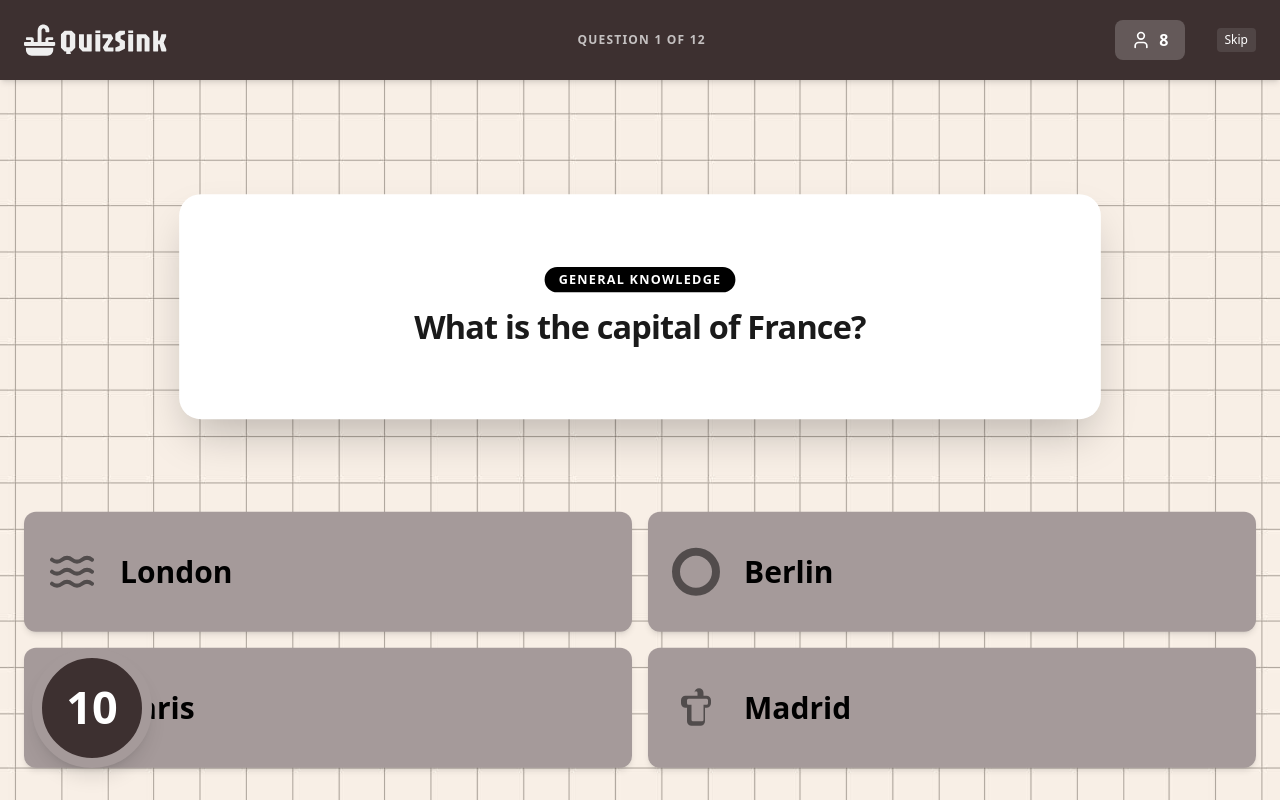
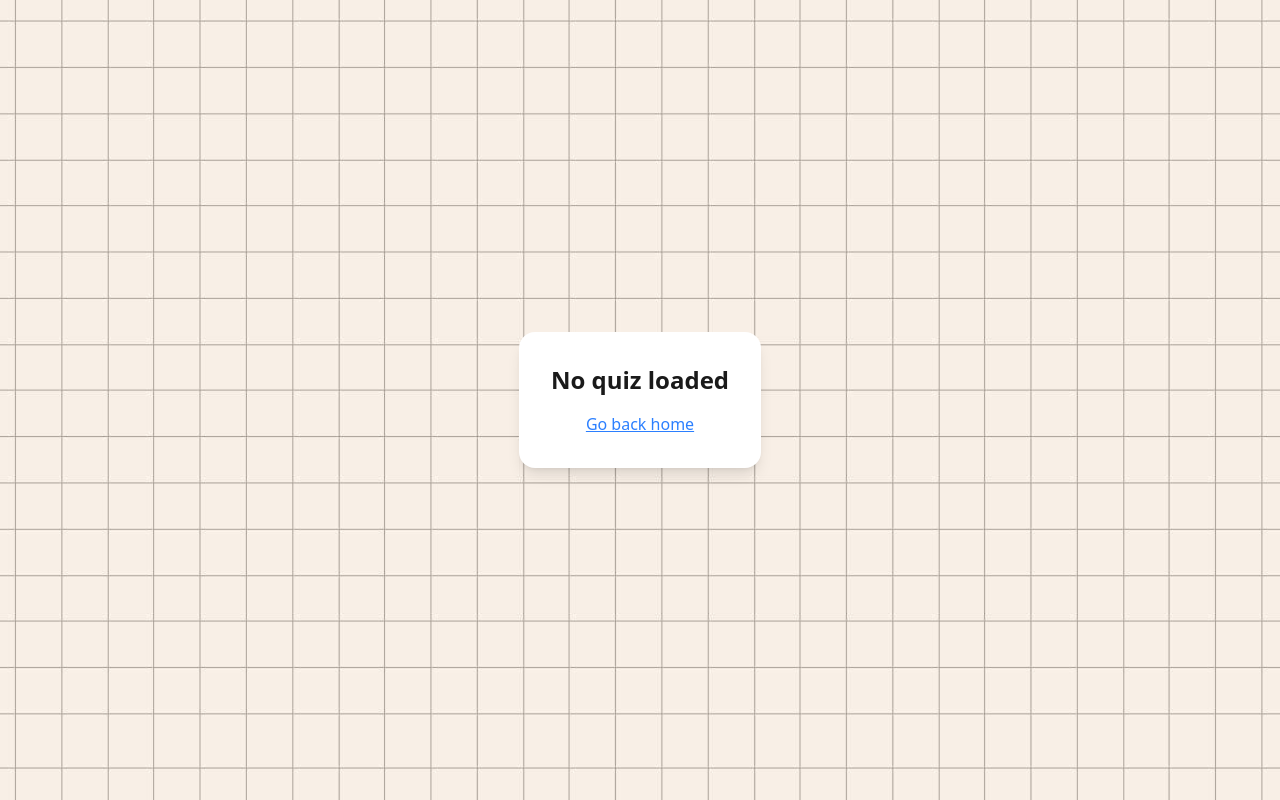
Before and after one commit to Brettberry07/quiz-show, a Next.js app in the folder frontend/: page /host/game in a window 1280 px wide. Built offline with nearby package versions, Linux system fonts and the light colour scheme.

Commit message:
update: fixed the leadership screen better

```diff
--- a/frontend/app/host/game/page.tsx
+++ b/frontend/app/host/game/page.tsx
@@ -5,15 +5,31 @@ import { Droplets, User, Waves, Hand } from "lucide-react";
 import Link from 'next/link';
 import { useRouter, useSearchParams } from "next/navigation";
 import { useState, useEffect } from "react";
+import { useGame } from "@/context/GameContext";
+
+const ANSWER_ICONS = [
+  <Waves key="wave" className="w-12 h-12 fill-current" />,
+  <div key="circle" className="w-12 h-12 rounded-full border-8 border-current" />,
+  <Hand key="hand" className="w-12 h-12 fill-current" />,
+  <svg key="svg" className="w-12 h-12 fill-current" viewBox="0 0 64 64" fill="currentColor"><path d="M50 16h-8v-4a6 6 0 00-12 0v4H18a6 6 0 00-6 6v4a6 6 0 006 6h2v18a6 6 0 006 6h12a6 6 0 006-6V32h2a6 6 0 006-6v-4a6 6 0 00-6-6zm-20-4a2 2 0 114 0v4h-4v-4zm18 14a2 2 0 01-2 2h-4v20a2 2 0 01-2 2H28a2 2 0 01-2-2V28h-4a2 2 0 01-2-2v-4a2 2 0 012-2h24a2 2 0 012 2v4z" /></svg>
+];
 
 export default function HostGamePage() {
   const router = useRouter();
   const searchParams = useSearchParams();
-  const currentQuestion = parseInt(searchParams.get("q") || "1");
-  const totalQuestions = parseInt(searchParams.get("total") || "12");
+  const currentQuestionNum = parseInt(searchParams.get("q") || "1");
+  const totalQuestions = parseInt(searchParams.get("total") || "1");
+
+  const { currentQuiz, setCurrentQuestionIndex } = useGame();
+  const currentQuestion = currentQuiz?.questions[currentQuestionNum - 1];
 
   const [gameState, setGameState] = useState<'reading' | 'answering'>('reading');
   const [timeLeft, setTimeLeft] = useState(10);
+
+  // Set the current question index in context
+  useEffect(() => {
+    setCurrentQuestionIndex(currentQuestionNum - 1);
+  }, [currentQuestionNum, setCurrentQuestionIndex]);
 
   // Initial sequence: Read question (5s) -> Answer phase (starts timer)
   useEffect(() => {
@@ -35,13 +51,25 @@ export default function HostGamePage() {
     }
     // Auto-advance when time is up - go to leaderboard
     if (timeLeft === 0) {
-        router.push(`/host/leaderboard?q=${currentQuestion}&total=${totalQuestions}`);
+        router.push(`/host/leaderboard?q=${currentQuestionNum}&total=${totalQuestions}`);
     }
-  }, [gameState, timeLeft, router, currentQuestion, totalQuestions]);
+  }, [gameState, timeLeft, router, currentQuestionNum, totalQuestions]);
 
   const handleManualNext = () => {
-    router.push(`/host/leaderboard?q=${currentQuestion}&total=${totalQuestions}`);
+    router.push(`/host/leaderboard?q=${currentQuestionNum}&total=${totalQuestions}`);
   };
+
+  // If no quiz loaded, show loading or redirect
+  if (!currentQuiz || !currentQuestion) {
+    return (
+      <div className="min-h-screen flex items-center justify-center" style={{ backgroundImage: "url('/TileBG.svg')", backgroundRepeat: "repeat", backgroundSize: "auto" }}>
+        <div className="bg-white p-8 rounded-2xl shadow-lg text-center">
+          <h2 className="text-2xl font-bold mb-4">No quiz loaded</h2>
+          <Link href="/home" className="text-blue-500 underline">Go back home</Link>
+        </div>
+      </div>
+    );
+  }
 
   return (
     <div className="min-h-screen w-full text-[#111] flex flex-col overflow-hidden" style={{ backgroundImage: "url('/TileBG.svg')", backgroundRepeat: "repeat", backgroundSize: "auto" }}>
@@ -57,7 +85,7 @@ export default function HostGamePage() {
                 </div>
 
                 <div className="flex flex-col items-center">
-                    <span className="text-xs font-bold uppercase tracking-widest text-white/70">Question {currentQuestion} of {totalQuestions}</span>
+                    <span className="text-xs font-bold uppercase tracking-widest text-white/70">Question {currentQuestionNum} of {totalQuestions}</span>
                 </div>
 
                 <div className="flex items-center gap-4">
@@ -92,10 +120,10 @@ export default function HostGamePage() {
                 >
                 <div className="space-y-6">
                     <span className="inline-block px-4 py-1 bg-black text-white text-sm font-bold uppercase tracking-widest rounded-full mb-4">
-                        General Knowledge
+                        {currentQuiz.name}
                     </span>
                     <h1 className={`${gameState === 'answering' ? 'text-4xl' : 'text-5xl md:text-7xl'} font-black tracking-tight text-[#1a1a1a] leading-tight transition-all duration-500`}>
-                        What is the capital of France?
+                        {currentQuestion.question}
                     </h1>
                 </div>
             </motion.div>
@@ -111,27 +139,15 @@ export default function HostGamePage() {
                     transition={{ type: "spring", stiffness: 300, damping: 30 }}
                     className="w-full max-w-7xl grid grid-cols-2 gap-4 h-64"
                  >
-                    <AnswerCard
-                        icon={<Waves className="w-12 h-12 fill-current" />}
-                        label="London"
-                        color="bg-[#A59A9A]" // Theme color
-                    />
-                    <AnswerCard
-                        icon={<div className="w-12 h-12 rounded-full border-8 border-current" />}
-                        label="Berlin"
+                    {currentQuestion.options.map((option, index) => (
+                      <AnswerCard
+                        key={index}
+                        icon={ANSWER_ICONS[index % ANSWER_ICONS.length]}
+                        label={option}
                         color="bg-[#A59A9A]"
-                    />
-                    <AnswerCard
-                        icon={<Hand className="w-12 h-12 fill-current" />}
-                        label="Paris"
-                        color="bg-[#A59A9A]"
-                        isCorrect // Metadata for later
-                    />
-                    <AnswerCard
-                        icon={<svg className="w-12 h-12 fill-current" viewBox="0 0 64 64" fill="currentColor"><path d="M50 16h-8v-4a6 6 0 00-12 0v4H18a6 6 0 00-6 6v4a6 6 0 006 6h2v18a6 6 0 006 6h12a6 6 0 006-6V32h2a6 6 0 006-6v-4a6 6 0 00-6-6zm-20-4a2 2 0 114 0v4h-4v-4zm18 14a2 2 0 01-2 2h-4v20a2 2 0 01-2 2H28a2 2 0 01-2-2V28h-4a2 2 0 01-2-2v-4a2 2 0 012-2h24a2 2 0 012 2v4z" /></svg>}
-                        label="Madrid"
-                        color="bg-[#A59A9A]"
-                    />
+                        isCorrect={index === currentQuestion.correctAnswer}
+                      />
+                    ))}
                  </motion.div>
             )}
         </AnimatePresence>
--- a/frontend/app/host/page.tsx
+++ b/frontend/app/host/page.tsx
@@ -7,7 +7,9 @@ import { User, Copy, ArrowRight, Music, Settings } from "lucide-react";
 import { useEffect, useState } from "react";
 import Link from "next/link";
 import { Droplets } from "lucide-react";
-import { useRouter } from "next/navigation";
+import { useRouter, useSearchParams } from "next/navigation";
+import { useQuizzes } from "@/context/QuizContext";
+import { useGame } from "@/context/GameContext";
 
 const SIMULATED_PLAYERS = [
   "Big Brain", "QuizWhiz", "FastFingers", "TriviaMaster", "Guesser", "KnowledgeKing", "SmartyPants", "TheWinner"
@@ -15,8 +17,22 @@ const SIMULATED_PLAYERS = [
 
 export default function HostPage() {
     const router = useRouter();
+    const searchParams = useSearchParams();
+    const quizId = searchParams.get("quizId");
+    const { getQuiz } = useQuizzes();
+    const { setCurrentQuiz, currentQuiz } = useGame();
     const [players, setPlayers] = useState<string[]>([]);
     const code = "123-456";
+
+    // Load quiz from URL param
+    useEffect(() => {
+        if (quizId) {
+            const quiz = getQuiz(quizId);
+            if (quiz) {
+                setCurrentQuiz(quiz);
+            }
+        }
+    }, [quizId, getQuiz, setCurrentQuiz]);
 
     useEffect(() => {
         let currentIndex = 0;
@@ -106,10 +122,11 @@ export default function HostPage() {
 
                 <div className="mt-8 flex justify-end">
                      <Button
-                        onClick={() => router.push('/host/game')}
-                        className="h-14 px-12 bg-[#202020] text-white text-xl font-black hover:bg-[#333] hover:scale-105 active:scale-95 transition-all shadow-xl rounded-full border-b-4 border-[#111] active:border-b-0 active:translate-y-1"
+                        onClick={() => router.push(`/host/game?q=1&total=${currentQuiz?.questions.length || 1}`)}
+                        disabled={!currentQuiz || currentQuiz.questions.length === 0}
+                        className="h-14 px-12 bg-[#202020] text-white text-xl font-black hover:bg-[#333] hover:scale-105 active:scale-95 transition-all shadow-xl rounded-full border-b-4 border-[#111] active:border-b-0 active:translate-y-1 disabled:opacity-50"
                      >
-                        Start Game <ArrowRight className="ml-2 w-6 h-6" />
+                        Start Game ({currentQuiz?.questions.length || 0} Questions) <ArrowRight className="ml-2 w-6 h-6" />
                      </Button>
                 </div>
               </div>
--- a/frontend/app/layout.tsx
+++ b/frontend/app/layout.tsx
@@ -4,6 +4,7 @@ import "./globals.css";
 import SmoothScroll from "@/components/SmoothScroll";
 import { UserProvider } from "@/context/UserContext";
 import { QuizProvider } from "@/context/QuizContext";
+import { GameProvider } from "@/context/GameContext";
 
 const geistSans = Geist({
   variable: "--font-geist-sans",
@@ -32,8 +33,10 @@ export default function RootLayout({
       >
         <UserProvider>
           <QuizProvider>
-            <SmoothScroll />
-            {children}
+            <GameProvider>
+              <SmoothScroll />
+              {children}
+            </GameProvider>
           </QuizProvider>
         </UserProvider>
       </body>
--- a/frontend/app/play/page.tsx
+++ b/frontend/app/play/page.tsx
@@ -9,13 +9,23 @@ import { useRouter, useSearchParams } from "next/navigation";
 import { QuestionBuilder, Question } from "@/components/QuestionBuilder";
 import { Button } from "@/components/ui/Button";
 import { useUser } from "@/context/UserContext";
+import { useGame } from "@/context/GameContext";
+
+const ANSWER_ICONS = [
+  <Waves key="wave" className="w-16 h-16 md:w-24 md:h-24 fill-current" />,
+  <div key="circle" className="w-16 h-16 md:w-24 md:h-24 rounded-full border-8 border-current" />,
+  <Hand key="hand" className="w-16 h-16 md:w-24 md:h-24 fill-current" />,
+  <svg key="svg" className="w-16 h-16 md:w-24 md:h-24 fill-current" viewBox="0 0 64 64" fill="currentColor"><path d="M50 16h-8v-4a6 6 0 00-12 0v4H18a6 6 0 00-6 6v4a6 6 0 006 6h2v18a6 6 0 006 6h12a6 6 0 006-6V32h2a6 6 0 006-6v-4a6 6 0 00-6-6zm-20-4a2 2 0 114 0v4h-4v-4zm18 14a2 2 0 01-2 2h-4v20a2 2 0 01-2 2H28a2 2 0 01-2-2V28h-4a2 2 0 01-2-2v-4a2 2 0 012-2h24a2 2 0 012 2v4z" /></svg>
+];
 
 export default function PlayPage() {
   const router = useRouter();
   const searchParams = useSearchParams();
   const { username } = useUser();
-  const currentQuestion = parseInt(searchParams.get("q") || "1");
-  const totalQuestions = parseInt(searchParams.get("total") || "12");
+  const { currentQuiz } = useGame();
+  const currentQuestionNum = parseInt(searchParams.get("q") || "1");
+  const totalQuestions = currentQuiz?.questions.length || parseInt(searchParams.get("total") || "1");
+  const currentQuestion = currentQuiz?.questions[currentQuestionNum - 1];
 
   const [gameState, setGameState] = useState<'waiting' | 'playing' | 'adding_question'>('waiting');
 
@@ -30,10 +40,11 @@ export default function PlayPage() {
     return () => clearTimeout(timer);
   }, [gameState]);
 
-  const handleAnswer = (isCorrect: boolean) => {
+  const handleAnswer = (selectedIndex: number) => {
+    const isCorrect = currentQuestion ? selectedIndex === currentQuestion.correctAnswer : false;
     // Calculate points based on speed (simulated)
     const points = isCorrect ? Math.floor(Math.random() * 500) + 500 : 0;
-    router.push(`/play/leaderboard?q=${currentQuestion}&total=${totalQuestions}&points=${points}&correct=${isCorrect}`);
+    router.push(`/play/leaderboard?q=${currentQuestionNum}&total=${totalQuestions}&points=${points}&correct=${isCorrect}`);
   };
 
   const handleSuggestQuestion = () => {
@@ -134,52 +145,37 @@ export default function PlayPage() {
                 animate={{ opacity: 1 }}
                 className="w-full flex flex-col flex-1 h-full"
              >
-                 {/* Question Area (Placeholder) */}
+                 {/* Question Area */}
                  <div className="flex-1 flex items-center justify-center w-full mb-8">
                     <motion.div
                         initial={{ scale: 0.8, opacity: 0 }}
                         animate={{ scale: 1, opacity: 1 }}
                         className="bg-white p-8 rounded-2xl shadow-lg max-w-2xl w-full text-center min-h-50 flex items-center justify-center"
                     >
-                        <h2 className="text-4xl font-black text-black">What is the capital of France?</h2>
+                        <h2 className="text-4xl font-black text-black">
+                          {currentQuestion?.question || "Loading question..."}
+                        </h2>
                     </motion.div>
                  </div>
 
                  {/* Answer Grid */}
                  <div className="w-full max-w-6xl mx-auto grid grid-cols-1 sm:grid-cols-2 gap-4 h-auto sm:h-96 pb-8">
-                    <GameButton
-                        onClick={() => handleAnswer(false)}
-                        icon={<Waves className="w-16 h-16 md:w-24 md:h-24 fill-current" />}
-                        color="bg-[#A59A9A]" // Theme color
-                        delay={0}
-                    />
-                    <GameButton
-                        onClick={() => handleAnswer(false)}
-                        icon={<div className="w-16 h-16 md:w-24 md:h-24 rounded-full border-8 border-current" />}
+                    {currentQuestion?.options.map((option, index) => (
+                      <GameButton
+                        key={index}
+                        onClick={() => handleAnswer(index)}
+                        icon={ANSWER_ICONS[index % ANSWER_ICONS.length]}
                         color="bg-[#A59A9A]"
-                        delay={0.1}
-                    />
-                    <GameButton
-                        onClick={() => handleAnswer(true)}
-                        icon={<Hand className="w-16 h-16 md:w-24 md:h-24 fill-current" />}
-                        color="bg-[#A59A9A]"
-                        delay={0.2}
-                    />
-                    <GameButton
-                        onClick={() => handleAnswer(false)}
-                        icon={
-                            <svg
-                            className="w-16 h-16 md:w-24 md:h-24 fill-current"
-                            viewBox="0 0 64 64"
-                            fill="currentColor"
-                            aria-hidden="true"
-                        >
-                            <path d="M50 16h-8v-4a6 6 0 00-12 0v4H18a6 6 0 00-6 6v4a6 6 0 006 6h2v18a6 6 0 006 6h12a6 6 0 006-6V32h2a6 6 0 006-6v-4a6 6 0 00-6-6zm-20-4a2 2 0 114 0v4h-4v-4zm18 14a2 2 0 01-2 2h-4v20a2 2 0 01-2 2H28a2 2 0 01-2-2V28h-4a2 2 0 01-2-2v-4a2 2 0 012-2h24a2 2 0 012 2v4z" />
-                        </svg>
-                        }
-                        color="bg-[#A59A9A]"
-                        delay={0.3}
-                    />
+                        delay={index * 0.1}
+                      />
+                    )) || (
+                      <>
+                        <GameButton onClick={() => handleAnswer(0)} icon={ANSWER_ICONS[0]} color="bg-[#A59A9A]" delay={0} />
+                        <GameButton onClick={() => handleAnswer(1)} icon={ANSWER_ICONS[1]} color="bg-[#A59A9A]" delay={0.1} />
+                        <GameButton onClick={() => handleAnswer(2)} icon={ANSWER_ICONS[2]} color="bg-[#A59A9A]" delay={0.2} />
+                        <GameButton onClick={() => handleAnswer(3)} icon={ANSWER_ICONS[3]} color="bg-[#A59A9A]" delay={0.3} />
+                      </>
+                    )}
                  </div>
              </motion.div>
           )}
--- /dev/null
+++ b/frontend/context/GameContext.tsx
@@ -0,0 +1,75 @@
+"use client";
+
+import React, { createContext, useContext, useState, ReactNode } from "react";
+import { Question } from "@/components/QuestionBuilder";
+import { Quiz } from "./QuizContext";
+
+interface GameContextType {
+  currentQuiz: Quiz | null;
+  currentQuestionIndex: number;
+  setCurrentQuiz: (quiz: Quiz | null) => void;
+  setCurrentQuestionIndex: (index: number) => void;
+  getCurrentQuestion: () => Question | null;
+  getTotalQuestions: () => number;
+  isLastQuestion: () => boolean;
+  nextQuestion: () => void;
+  resetGame: () => void;
+}
+
+const GameContext = createContext<GameContextType | undefined>(undefined);
+
+export function GameProvider({ children }: { children: ReactNode }) {
+  const [currentQuiz, setCurrentQuiz] = useState<Quiz | null>(null);
+  const [currentQuestionIndex, setCurrentQuestionIndex] = useState(0);
+
+  const getCurrentQuestion = (): Question | null => {
+    if (!currentQuiz || currentQuestionIndex >= currentQuiz.questions.length) {
+      return null;
+    }
+    return currentQuiz.questions[currentQuestionIndex];
+  };
+
+  const getTotalQuestions = (): number => {
+    return currentQuiz?.questions.length || 0;
+  };
+
+  const isLastQuestion = (): boolean => {
+    if (!currentQuiz) return true;
+    return currentQuestionIndex >= currentQuiz.questions.length - 1;
+  };
+
+  const nextQuestion = () => {
+    setCurrentQuestionIndex((prev) => prev + 1);
+  };
+
+  const resetGame = () => {
+    setCurrentQuestionIndex(0);
+    setCurrentQuiz(null);
+  };
+
+  return (
+    <GameContext.Provider
+      value={{
+        currentQuiz,
+        currentQuestionIndex,
+        setCurrentQuiz,
+        setCurrentQuestionIndex,
+        getCurrentQuestion,
+        getTotalQuestions,
+        isLastQuestion,
+        nextQuestion,
+        resetGame,
+      }}
+    >
+      {children}
+    </GameContext.Provider>
+  );
+}
+
+export function useGame() {
+  const context = useContext(GameContext);
+  if (context === undefined) {
+    throw new Error("useGame must be used within a GameProvider");
+  }
+  return context;
+}
```
